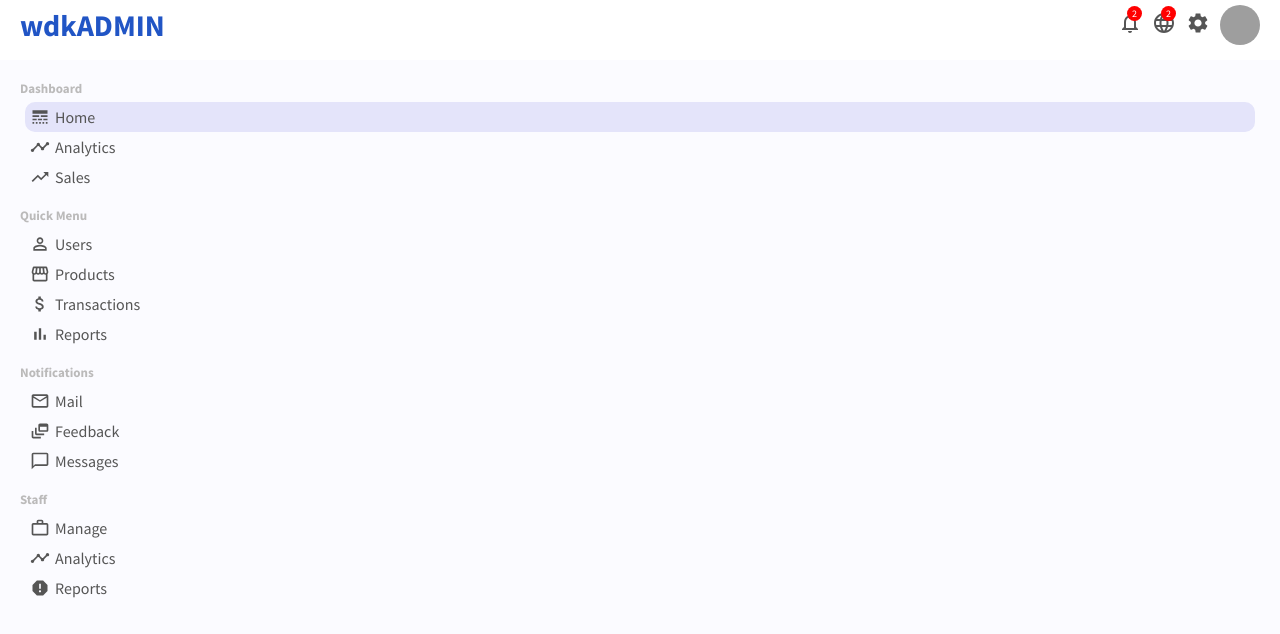
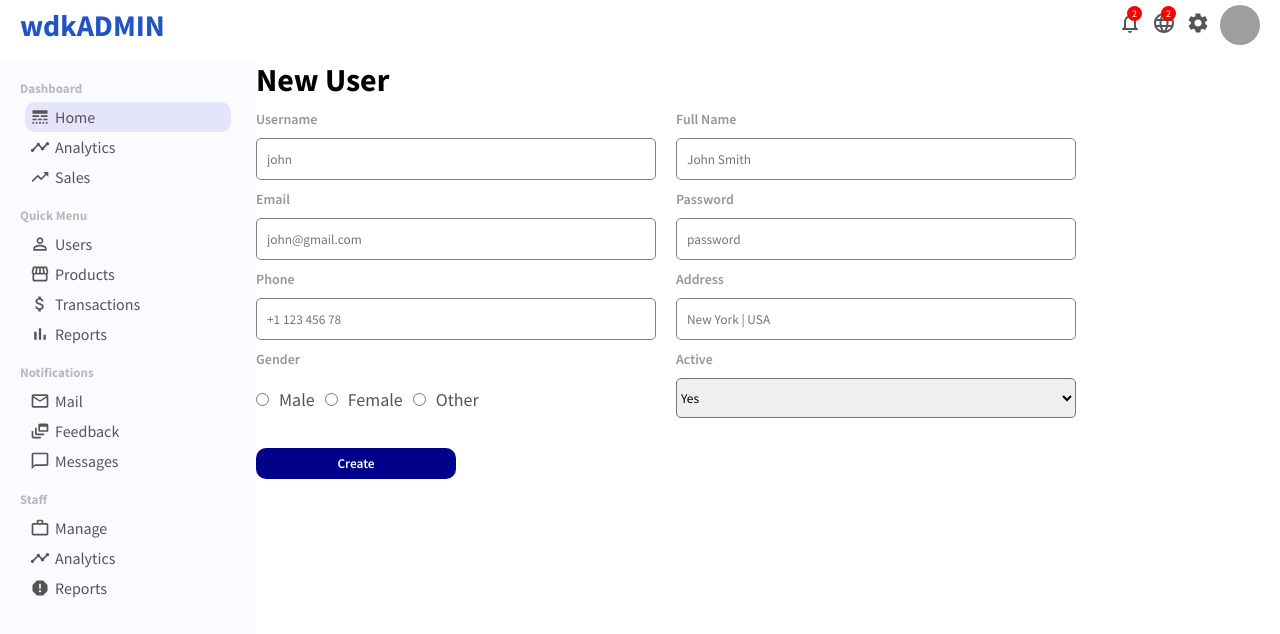
Before and after one commit to osefatul/analytic-admin-app, a React (Create React App) app: page /newUser in a window 1280 px wide. Shown: the top 634 px of the page. Built offline with nearby package versions, Linux system fonts and the light colour scheme; grey boxes are pictures that could not be loaded.

Commit message:
New user page is done

```diff
--- a/src/App.js
+++ b/src/App.js
@@ -7,6 +7,7 @@ import UserList from "./pages/userList/UserList";
 
 import React from "react";
 import User from "./pages/user/User";
+import NewUser from "./pages/newUser/NewUser";
 
 function App() {
   return (
@@ -24,6 +25,9 @@ function App() {
           <Route path="/user/:userId">
             <User />
           </Route>
+          <Route path="/newUser">
+            <NewUser />
+          </Route>
         </Switch>
       </div>
     </Router>
--- /dev/null
+++ b/src/pages/newUser/NewUser.jsx
@@ -0,0 +1,56 @@
+import React from "react";
+import "./newUser.css";
+function NewUser() {
+  return (
+    <div className="newUser">
+      <h1 className="newUserTitle">New User</h1>
+      <form className="newUserForm">
+        <div className="newUserItem">
+          <label>Username</label>
+          <input type="text" placeholder="john" />
+        </div>
+        <div className="newUserItem">
+          <label>Full Name</label>
+          <input type="text" placeholder="John Smith" />
+        </div>
+        <div className="newUserItem">
+          <label>Email</label>
+          <input type="email" placeholder="john@gmail.com" />
+        </div>
+        <div className="newUserItem">
+          <label>Password</label>
+          <input type="password" placeholder="password" />
+        </div>
+        <div className="newUserItem">
+          <label>Phone</label>
+          <input type="text" placeholder="+1 123 456 78" />
+        </div>
+        <div className="newUserItem">
+          <label>Address</label>
+          <input type="text" placeholder="New York | USA" />
+        </div>
+        <div className="newUserItem">
+          <label>Gender</label>
+          <div className="newUserGender">
+            <input type="radio" name="gender" id="male" value="male" />
+            <label for="male">Male</label>
+            <input type="radio" name="gender" id="female" value="female" />
+            <label for="female">Female</label>
+            <input type="radio" name="gender" id="other" value="other" />
+            <label for="other">Other</label>
+          </div>
+        </div>
+        <div className="newUserItem">
+          <label>Active</label>
+          <select className="newUserSelect" name="active" id="active">
+            <option value="yes">Yes</option>
+            <option value="no">No</option>
+          </select>
+        </div>
+        <button className="newUserButton">Create</button>
+      </form>
+    </div>
+  );
+}
+
+export default NewUser;
--- /dev/null
+++ b/src/pages/newUser/newUser.css
@@ -0,0 +1,57 @@
+.newUser{
+  flex:4
+}
+
+.newUserForm {
+  display: flex;
+  flex-wrap: wrap;
+}
+
+.newUserItem {
+  width: 400px;
+  display: flex;
+  flex-direction: column;
+  margin-top: 10px;
+  margin-right: 20px;
+}
+
+.newUserItem > label {
+  margin-bottom: 10px;
+  font-size: 14px;
+  font-weight: 600;
+  color: rgb(151, 150, 150);
+}
+
+.newUserItem > input {
+  height: 20px;
+  padding: 10px;
+  border: 1px solid gray;
+  border-radius: 5px;
+}
+
+.newUserGender > input {
+  margin-top: 15px;
+}
+
+.newUserGender>label{
+    margin: 10px;
+    font-size: 18px;
+    color: #555;
+}
+
+.newUserSelect{
+    height: 40px;
+    border-radius: 5px;
+}
+
+.newUserButton{
+    width: 200px;
+    border: none;
+    background-color: darkblue;
+    color: white;
+    padding: 7px 10px;
+    font-weight: 600;
+    border-radius: 10px;
+    margin-top: 30px;
+    cursor: pointer;
+}
```
